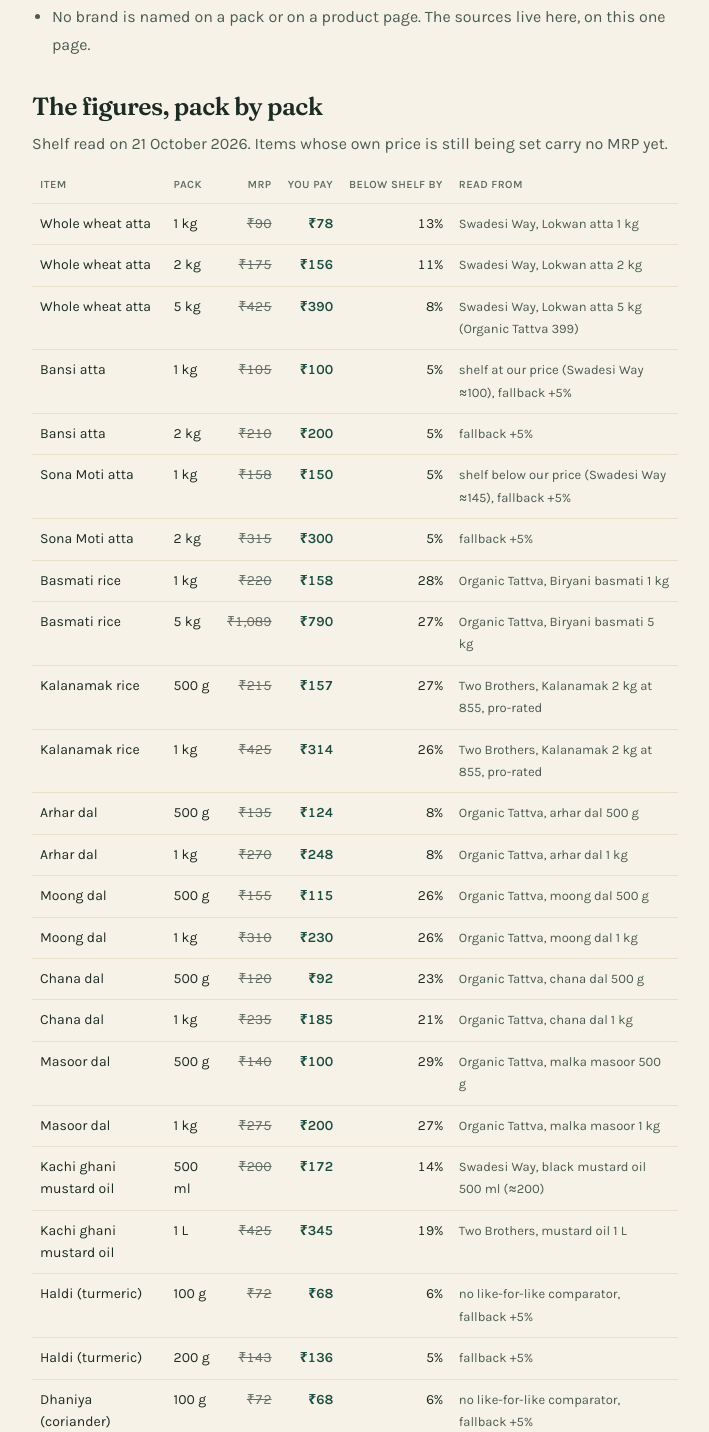
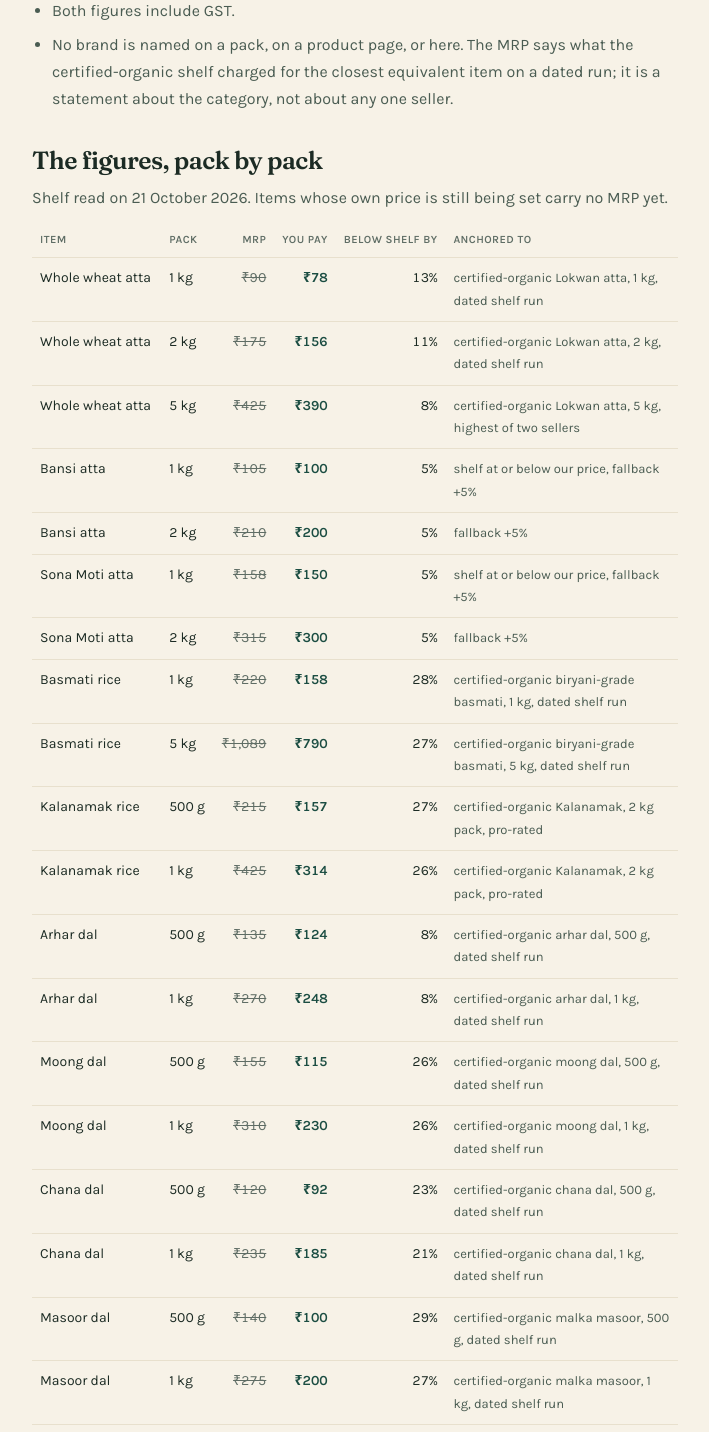
Before and after one commit to ecoculture7/ecoculture-website, a plain HTML site: page mrp.html in a window 1280 px wide. Shown: the part 1192-2624 px from the top of the page, without its empty margins (276-985 px from the left). Drawn offline with Linux system fonts and the light colour scheme.

Commit message:
No third-party brand named anywhere: MRP anchors describe the category, never a competitor
Co-Authored-By: Claude Fable 5.1 <noreply@anthropic.com>

```diff
--- a/data/prices.js
+++ b/data/prices.js
@@ -38,11 +38,12 @@ window.ECO.SKUS = [
 
 /* MRP — shelf-anchored, decided 22 October 2026 (replaces the +5% rule of
    16 October). The printed MRP of each pack is the own-site price of the
-   closest equivalent at three named certified-organic brands on a dated run,
+   closest equivalent at certified-organic brands on a dated shelf run,
    the highest where more than one sells it. Where there is no like-for-like
    comparator, or the shelf is at or below our selling price, the fallback is
-   SP + 5% rounded up to the rupee. No brand is named on a pack or a product
-   page; the sources are on one page, /mrp.html. MRP is fixed per label print
+   SP + 5% rounded up to the rupee. No brand is ever named: the rule compares
+   against the category, never a competitor (marketing plan 3.4). The method
+   is on /mrp.html. MRP is fixed per label print
    run and re-fetched at each run, not more than quarterly. The selling price
    moves freely beneath it and never exceeds it.
    Pages show the MRP struck through beside the highlighted selling price,
@@ -56,29 +57,28 @@ window.ECO.MRP = {
   anchored: '2026-10-21',     /* the dated shelf run the MRPs were read on */
   anchoredLabel: '21 October 2026',
   reviewed: '2026-11-01',
-  shelf: ['Swadesi Way', 'Organic Tattva', 'Two Brothers'],
   packs: [
-    { k: 'atta',      pack: 1,   sells: 78,  mrp: 90,   anchor: 'Swadesi Way, Lokwan atta 1 kg',                       confirmed: true },
-    { k: 'atta',      pack: 2,   sells: 156, mrp: 175,  anchor: 'Swadesi Way, Lokwan atta 2 kg',                       confirmed: true },
-    { k: 'atta',      pack: 5,   sells: 390, mrp: 425,  anchor: 'Swadesi Way, Lokwan atta 5 kg (Organic Tattva 399)',  confirmed: true },
-    { k: 'bansi',     pack: 1,   sells: 100, mrp: 105,  anchor: 'shelf at our price (Swadesi Way ≈100), fallback +5%', confirmed: true },
+    { k: 'atta',      pack: 1,   sells: 78,  mrp: 90,   anchor: 'certified-organic Lokwan atta, 1 kg, dated shelf run',                       confirmed: true },
+    { k: 'atta',      pack: 2,   sells: 156, mrp: 175,  anchor: 'certified-organic Lokwan atta, 2 kg, dated shelf run',                       confirmed: true },
+    { k: 'atta',      pack: 5,   sells: 390, mrp: 425,  anchor: 'certified-organic Lokwan atta, 5 kg, highest of two sellers',  confirmed: true },
+    { k: 'bansi',     pack: 1,   sells: 100, mrp: 105,  anchor: 'shelf at or below our price, fallback +5%', confirmed: true },
     { k: 'bansi',     pack: 2,   sells: 200, mrp: 210,  anchor: 'fallback +5%',                                        confirmed: true },
-    { k: 'sonamoti',  pack: 1,   sells: 150, mrp: 158,  anchor: 'shelf below our price (Swadesi Way ≈145), fallback +5%', confirmed: true },
+    { k: 'sonamoti',  pack: 1,   sells: 150, mrp: 158,  anchor: 'shelf at or below our price, fallback +5%', confirmed: true },
     { k: 'sonamoti',  pack: 2,   sells: 300, mrp: 315,  anchor: 'fallback +5%',                                        confirmed: true },
-    { k: 'basmati',   pack: 1,   sells: 158, mrp: 220,  anchor: 'Organic Tattva, Biryani basmati 1 kg',                confirmed: true },
-    { k: 'basmati',   pack: 5,   sells: 790, mrp: 1089, anchor: 'Organic Tattva, Biryani basmati 5 kg',                confirmed: true },
-    { k: 'kalanamak', pack: 0.5, sells: 157, mrp: 215,  anchor: 'Two Brothers, Kalanamak 2 kg at 855, pro-rated',      confirmed: true },
-    { k: 'kalanamak', pack: 1,   sells: 314, mrp: 425,  anchor: 'Two Brothers, Kalanamak 2 kg at 855, pro-rated',      confirmed: true },
-    { k: 'arhar',     pack: 0.5, sells: 124, mrp: 135,  anchor: 'Organic Tattva, arhar dal 500 g',                     confirmed: true },
-    { k: 'arhar',     pack: 1,   sells: 248, mrp: 270,  anchor: 'Organic Tattva, arhar dal 1 kg',                      confirmed: true },
-    { k: 'moong',     pack: 0.5, sells: 115, mrp: 155,  anchor: 'Organic Tattva, moong dal 500 g',                     confirmed: true },
-    { k: 'moong',     pack: 1,   sells: 230, mrp: 310,  anchor: 'Organic Tattva, moong dal 1 kg',                      confirmed: true },
-    { k: 'chana',     pack: 0.5, sells: 92,  mrp: 120,  anchor: 'Organic Tattva, chana dal 500 g',                     confirmed: true },
-    { k: 'chana',     pack: 1,   sells: 185, mrp: 235,  anchor: 'Organic Tattva, chana dal 1 kg',                      confirmed: true },
-    { k: 'masoor',    pack: 0.5, sells: 100, mrp: 140,  anchor: 'Organic Tattva, malka masoor 500 g',                  confirmed: true },
-    { k: 'masoor',    pack: 1,   sells: 200, mrp: 275,  anchor: 'Organic Tattva, malka masoor 1 kg',                   confirmed: true },
-    { k: 'oil',       pack: 0.5, sells: 172, mrp: 200,  anchor: 'Swadesi Way, black mustard oil 500 ml (≈200)',        confirmed: true },
-    { k: 'oil',       pack: 1,   sells: 345, mrp: 425,  anchor: 'Two Brothers, mustard oil 1 L',                       confirmed: true },
+    { k: 'basmati',   pack: 1,   sells: 158, mrp: 220,  anchor: 'certified-organic biryani-grade basmati, 1 kg, dated shelf run',                confirmed: true },
+    { k: 'basmati',   pack: 5,   sells: 790, mrp: 1089, anchor: 'certified-organic biryani-grade basmati, 5 kg, dated shelf run',                confirmed: true },
+    { k: 'kalanamak', pack: 0.5, sells: 157, mrp: 215,  anchor: 'certified-organic Kalanamak, 2 kg pack, pro-rated',      confirmed: true },
+    { k: 'kalanamak', pack: 1,   sells: 314, mrp: 425,  anchor: 'certified-organic Kalanamak, 2 kg pack, pro-rated',      confirmed: true },
+    { k: 'arhar',     pack: 0.5, sells: 124, mrp: 135,  anchor: 'certified-organic arhar dal, 500 g, dated shelf run',                     confirmed: true },
+    { k: 'arhar',     pack: 1,   sells: 248, mrp: 270,  anchor: 'certified-organic arhar dal, 1 kg, dated shelf run',                      confirmed: true },
+    { k: 'moong',     pack: 0.5, sells: 115, mrp: 155,  anchor: 'certified-organic moong dal, 500 g, dated shelf run',                     confirmed: true },
+    { k: 'moong',     pack: 1,   sells: 230, mrp: 310,  anchor: 'certified-organic moong dal, 1 kg, dated shelf run',                      confirmed: true },
+    { k: 'chana',     pack: 0.5, sells: 92,  mrp: 120,  anchor: 'certified-organic chana dal, 500 g, dated shelf run',                     confirmed: true },
+    { k: 'chana',     pack: 1,   sells: 185, mrp: 235,  anchor: 'certified-organic chana dal, 1 kg, dated shelf run',                      confirmed: true },
+    { k: 'masoor',    pack: 0.5, sells: 100, mrp: 140,  anchor: 'certified-organic malka masoor, 500 g, dated shelf run',                  confirmed: true },
+    { k: 'masoor',    pack: 1,   sells: 200, mrp: 275,  anchor: 'certified-organic malka masoor, 1 kg, dated shelf run',                   confirmed: true },
+    { k: 'oil',       pack: 0.5, sells: 172, mrp: 200,  anchor: 'certified-organic black mustard oil, 500 ml, dated shelf run',        confirmed: true },
+    { k: 'oil',       pack: 1,   sells: 345, mrp: 425,  anchor: 'certified-organic kachi ghani mustard oil, 1 L, dated shelf run',                       confirmed: true },
     /* Spices: no like-for-like comparator on the shelf, so fallback +5%. The
        packs are 100 g and 200 g, as on the pouch artwork of 1 November, which
        prints these MRPs. Their per-kilo selling price is still marked
--- a/mrp.html
+++ b/mrp.html
@@ -4,7 +4,7 @@
 <meta charset="utf-8">
 <meta name="viewport" content="width=device-width, initial-scale=1">
 <title>How the MRP is set — Ecoculture</title>
-<meta name="description" content="Two prices on every Ecoculture pack: the selling price, and an MRP read from the certified-organic shelf on a dated run. The rule, the sources and the figures, item by item.">
+<meta name="description" content="Two prices on every Ecoculture pack: the selling price, and an MRP read from the certified-organic shelf on a dated run. The rule and the figures, item by item.">
 <link rel="icon" href="/assets/logo-mark.svg" type="image/svg+xml">
 <link rel="preconnect" href="https://fonts.googleapis.com">
 <link rel="preconnect" href="https://fonts.gstatic.com" crossorigin>
@@ -61,7 +61,7 @@
 
       <div class="legal">
         <h2>The rule</h2>
-        <p>For each pack we look up the closest like-for-like product at three certified-organic brands sold online in India: <b>Swadesi Way</b>, <b>Organic Tattva</b> and <b>Two Brothers Organic Farms</b>. We read the price on the brand's own site, never a marketplace listing. Where more than one of them sells it, we take the highest. That figure is the MRP.</p>
+        <p>For each pack we look up the closest like-for-like product at certified-organic brands sold online in India. We read the price on the brand's own site, never a marketplace listing. Where more than one of them sells it, we take the highest. That figure is the MRP. We compare against the category, the variety and the processing, and we do not name the brands.</p>
         <p>Where there is no like-for-like item, or the shelf price is at or below our own, the MRP falls back to our selling price plus 5%, rounded up to the rupee. Three items fall there today, and they show only a token gap. We would rather show a small, true gap than invent a comparator.</p>
 
         <h2>Why this and not a formula</h2>
@@ -72,14 +72,14 @@
           <li>The MRP is fixed for each label print run and read again at the next one, not more than once a quarter.</li>
           <li>The selling price moves freely beneath it and never exceeds it.</li>
           <li>Both figures include GST.</li>
-          <li>No brand is named on a pack or on a product page. The sources live here, on this one page.</li>
+          <li>No brand is named on a pack, on a product page, or here. The MRP says what the certified-organic shelf charged for the closest equivalent item on a dated run; it is a statement about the category, not about any one seller.</li>
         </ul>
 
         <h2>The figures, pack by pack</h2>
         <p class="small" id="mrp-run">Shelf read on <span data-mrp-run>a dated run</span>. Items whose own price is still being set carry no MRP yet.</p>
         <div class="table-scroll">
           <table class="mrp-table" id="mrp-table">
-            <thead><tr><th>Item</th><th>Pack</th><th class="num">MRP</th><th class="num">You pay</th><th class="num">Below shelf by</th><th>Read from</th></tr></thead>
+            <thead><tr><th>Item</th><th>Pack</th><th class="num">MRP</th><th class="num">You pay</th><th class="num">Below shelf by</th><th>Anchored to</th></tr></thead>
             <tbody></tbody>
           </table>
         </div>
```
Also changed, not shown: 1 other file.
